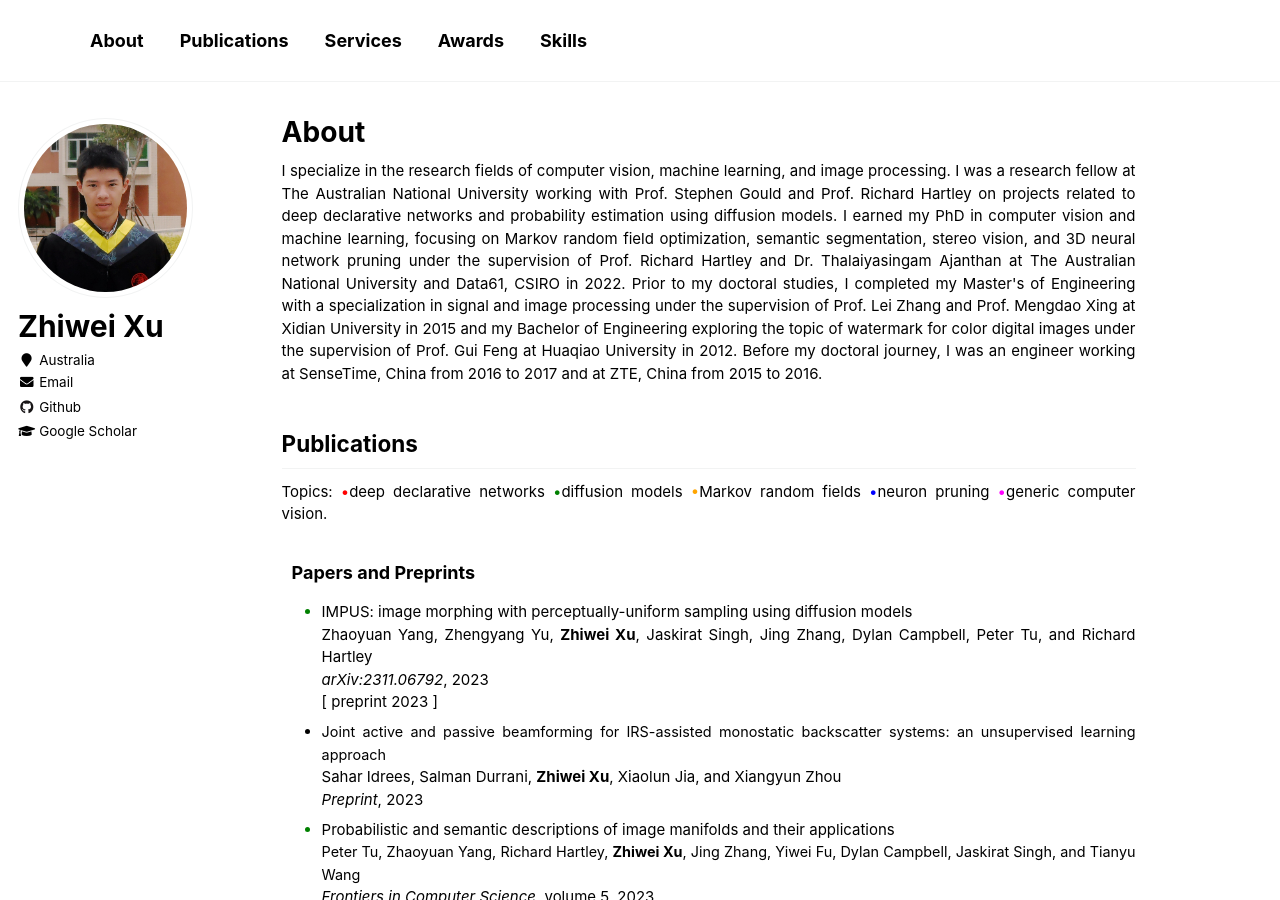
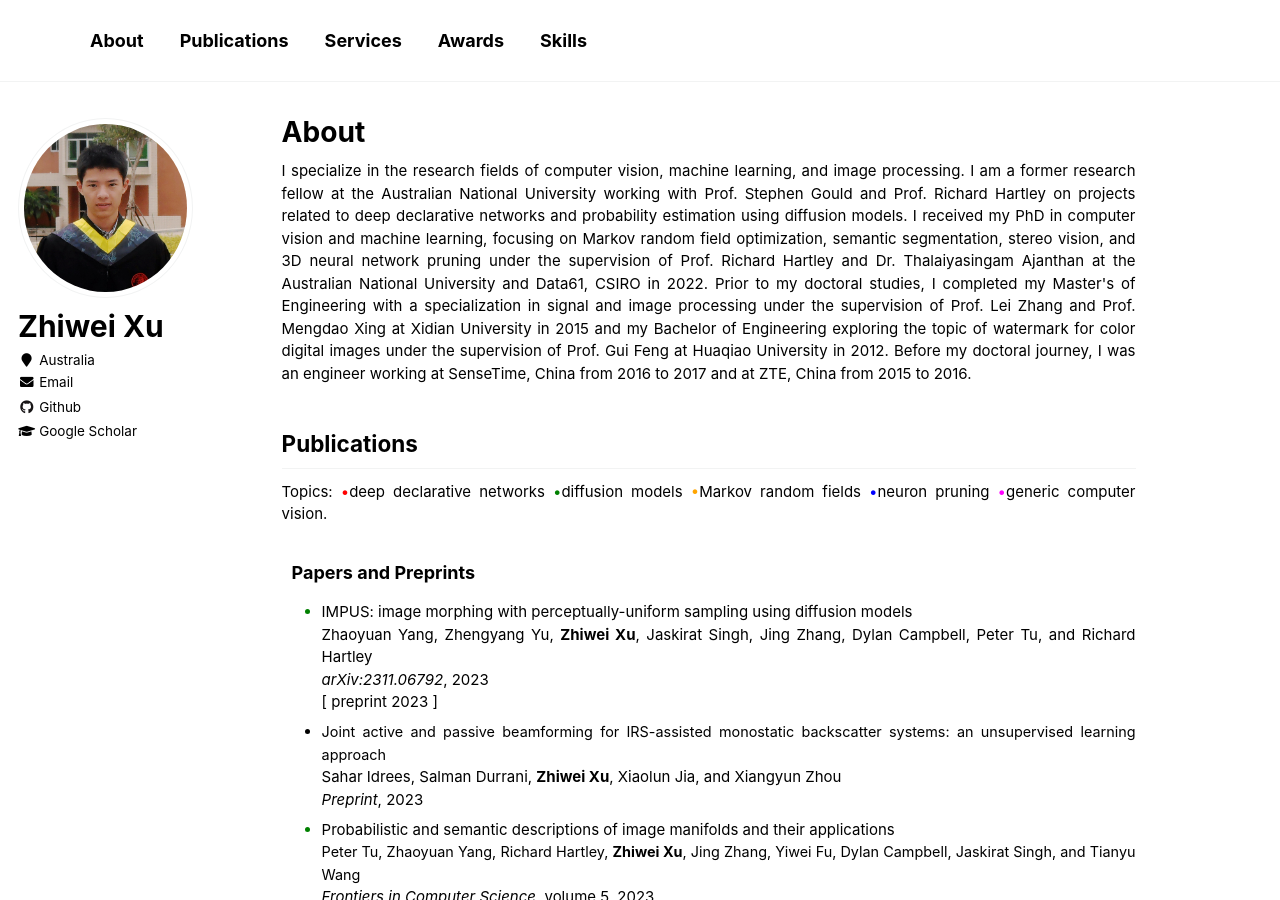
Before and after one commit to zwxu064/zwxu064.github.io, a Jekyll site: the page built from _pages/about.html, in a window 1280 px wide and 900 px high. Built offline with Jekyll 4.4.1, drawn with Linux system fonts in a browser that asks for light colours.

Commit message:
Update about.html

```diff
--- a/_pages/about.html
+++ b/_pages/about.html
@@ -9,16 +9,16 @@ redirect_from:
 ---
 
 <p> I specialize in the research fields of computer vision, machine learning, and image processing.
-  I was a research fellow at The Australian National University working with <a style="color: inherit;" href="https://users.cecs.anu.edu.au/~sgould/" target="_blank">Prof. Stephen Gould</a>
+  I am a former research fellow at the Australian National University working with <a style="color: inherit;" href="https://users.cecs.anu.edu.au/~sgould/" target="_blank">Prof. Stephen Gould</a>
   and <a style="color: inherit;" href="http://users.cecs.anu.edu.au/~hartley/" target="_blank">Prof. Richard Hartley</a> on projects related to
   <a style="color: inherit;" href="https://github.com/anucvml/ddn" target="_blank">deep declarative networks</a>
   and probability estimation using diffusion models.
-  I earned my PhD in computer vision and machine learning, focusing on
+  I received my PhD in computer vision and machine learning, focusing on
   <a style="color: inherit;" href="https://openresearch-repository.anu.edu.au/handle/1885/258295", target="_blank">Markov random field optimization, semantic segmentation, stereo vision, and 3D neural network pruning</a>
   under the supervision of
   <a style="color: inherit;"  href="http://users.cecs.anu.edu.au/~hartley/" target="_blank">Prof. Richard Hartley</a> and
   <a style="color: inherit;" href="https://tajanthan.github.io/" target="_blank">Dr. Thalaiyasingam Ajanthan</a>
-  at The Australian National University and Data61, CSIRO in 2022.
+  at the Australian National University and Data61, CSIRO in 2022.
   Prior to my doctoral studies, I completed my Master's of Engineering
   with a specialization in <a style="color: inherit;" href="../files/Postgraduate_Dissertation.pdf", target="_blank">signal and image processing</a>
   under the supervision of
```
